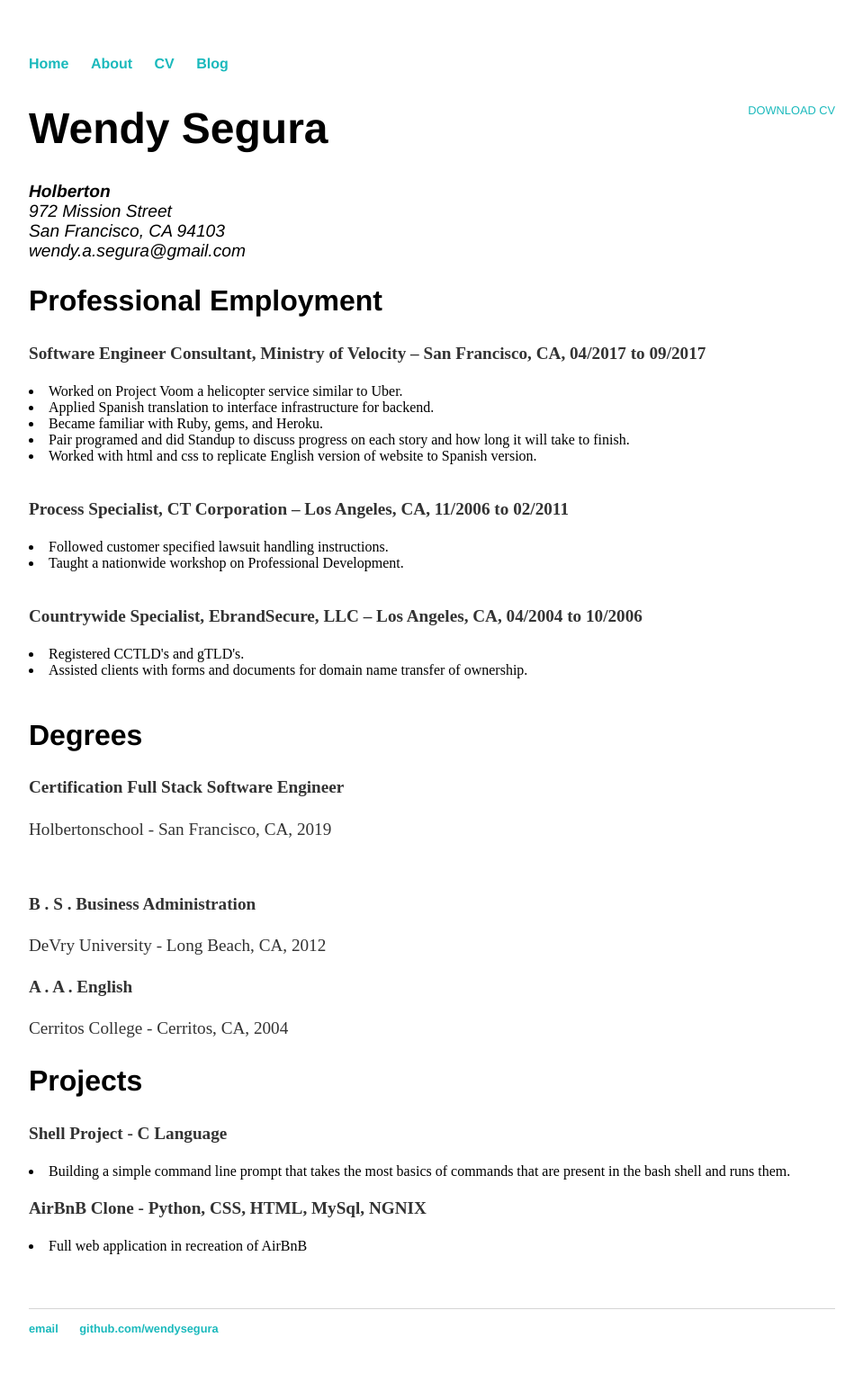
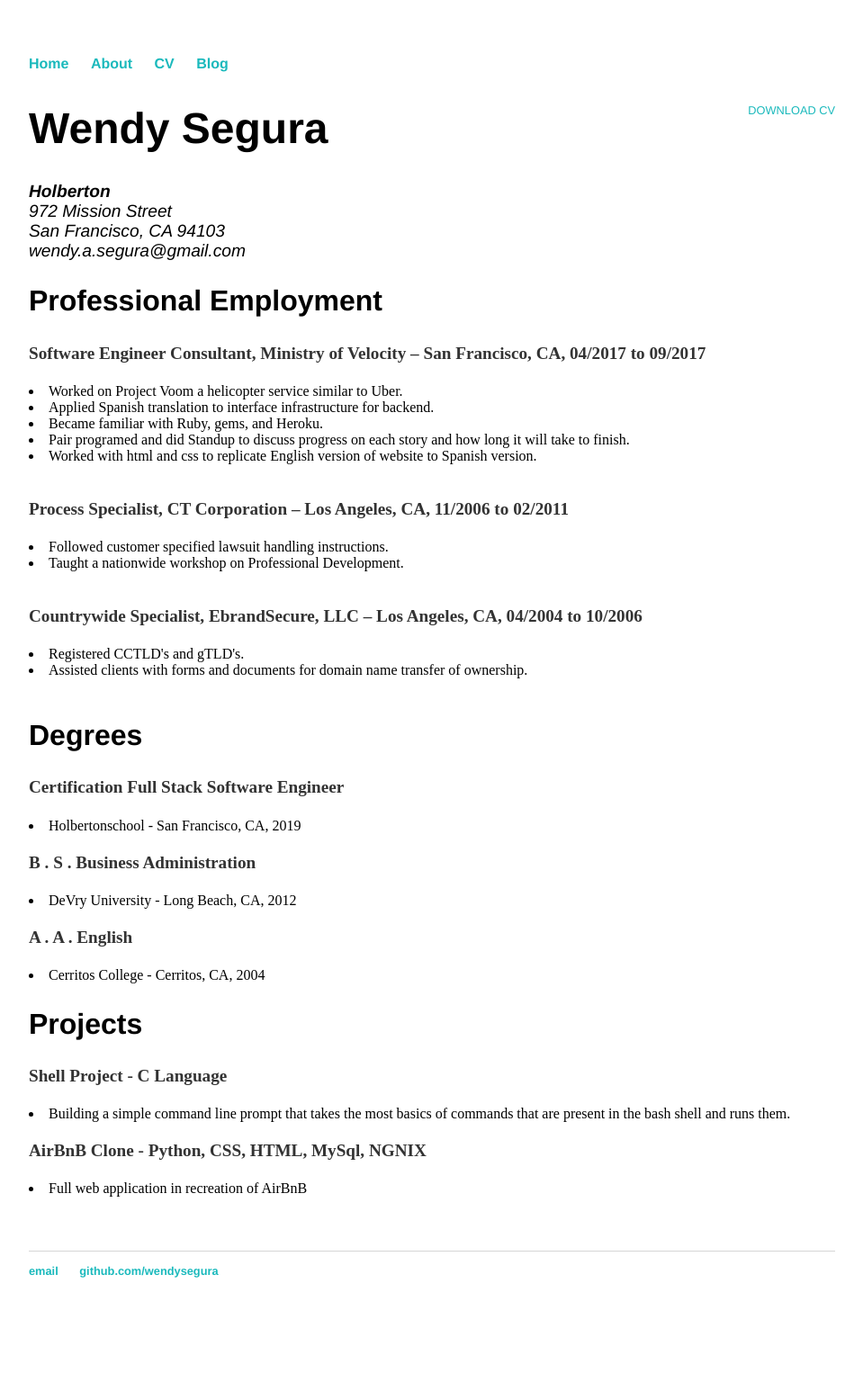
Before and after one commit to feliciahsieh/wendysegura.github.io, a Jekyll site: the page built from cv/index.html, in a window 1280 px wide. Shown: the whole page at 90% size, without its empty margins (160-1119 px from the left). Built offline with Jekyll 4.4.1, drawn with Linux system fonts in a browser that asks for light colours; after the commit the page ends 1482 px from its top, so only the background shows below that.

```diff
--- a/cv/index.html
+++ b/cv/index.html
@@ -8,41 +8,37 @@ title: CV of Wendy Segura
 					<h1>Wendy Segura</h1>
 					<address>
 					<strong>Holberton</strong><br>
-					972 Mission Street
-					<br>
+					972 Mission Street<br>
 					San Francisco, CA 94103<br>
 					<span class="obfuscate">wendy.a.segura@gmail.com</span>
 					</address>
-		<h2>Professional Employment</h2>
+
+				<h2>Professional Employment</h2>
 				<p><strong>Software Engineer Consultant, Ministry of Velocity – San Francisco, CA, 04/2017 to 09/2017</strong></p>
-
 				<li>Worked on Project Voom a helicopter service similar to Uber.</li>
 				<li> Applied Spanish translation to interface infrastructure for backend.</li>
 				<li>Became familiar with Ruby, gems, and Heroku.</li>
 				<li>Pair programed and did Standup to discuss progress on each story and how long it will take to finish.</li>
 				<li>Worked with html and css to replicate English version of website to Spanish version.</li><br>
 
-
-
 				<p><strong>Process Specialist, CT Corporation – Los Angeles, CA, 11/2006 to 02/2011</strong></p>
-
 				<li>Followed customer specified lawsuit handling instructions.</li>
 				<li> Taught a nationwide workshop on Professional Development.</li><br>
 
-
 				<p><strong>Countrywide Specialist, EbrandSecure, LLC – Los Angeles, CA, 04/2004 to 10/2006</strong></p>
-
 				<li>Registered CCTLD's and gTLD's.</li>
 				<li> Assisted clients with forms and documents for domain name transfer of ownership.</li><br>
 
 
 				<h2>Degrees</h2>
 				<p><strong>Certification Full Stack Software Engineer</strong>
-				<p>Holbertonschool - San Francisco, CA, 2019</p><br>
+				<li>Holbertonschool - San Francisco, CA, 2019</li>
+
 				<p><strong>B . S . Business Administration</strong>
-				<p>DeVry University - Long Beach, CA, 2012</p>
+				<li>DeVry University - Long Beach, CA, 2012</li>
+
 				<p><strong>A . A . English</strong>
-				<p>Cerritos College - Cerritos, CA, 2004</p>
+				<li>Cerritos College - Cerritos, CA, 2004</li>
 
 				<h2>Projects</h2>
 				<p><strong>Shell Project - C Language</strong>
```
